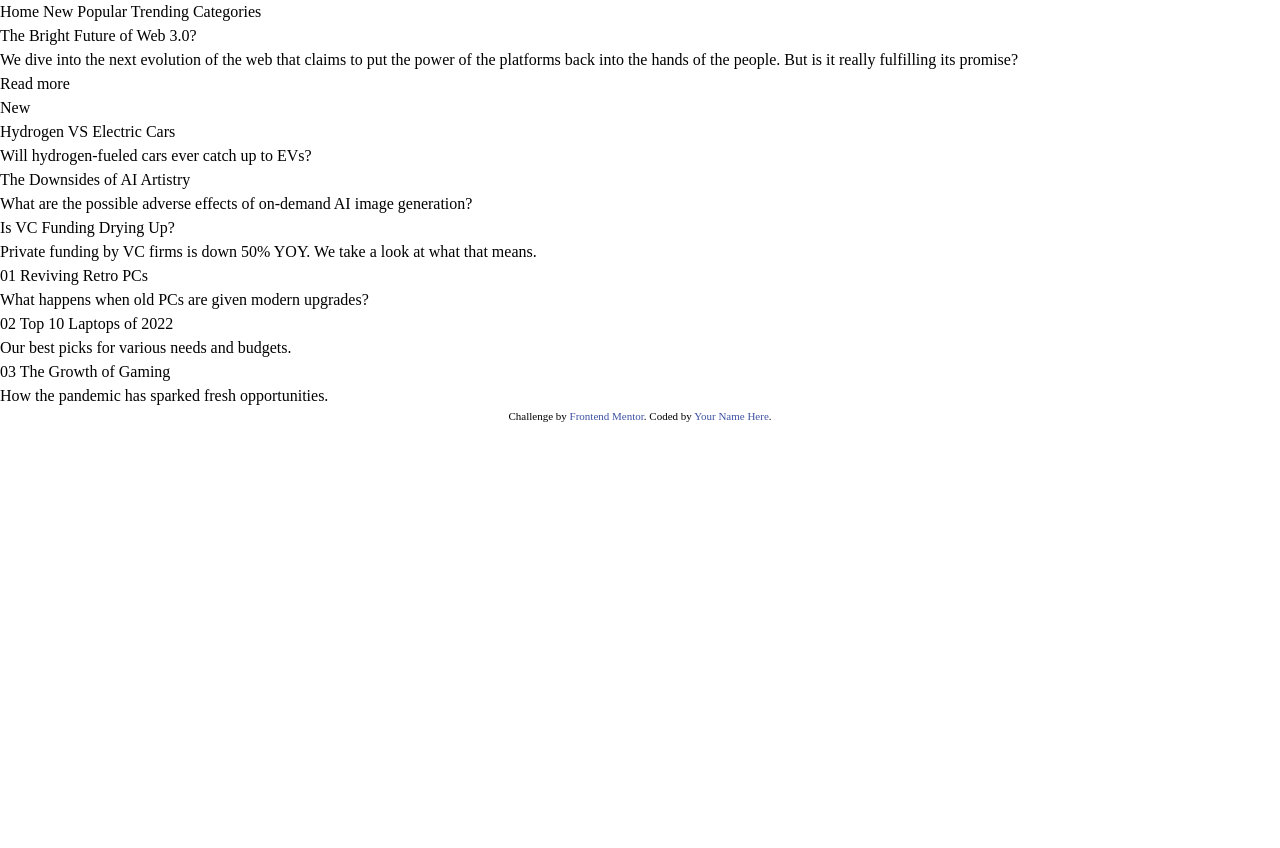
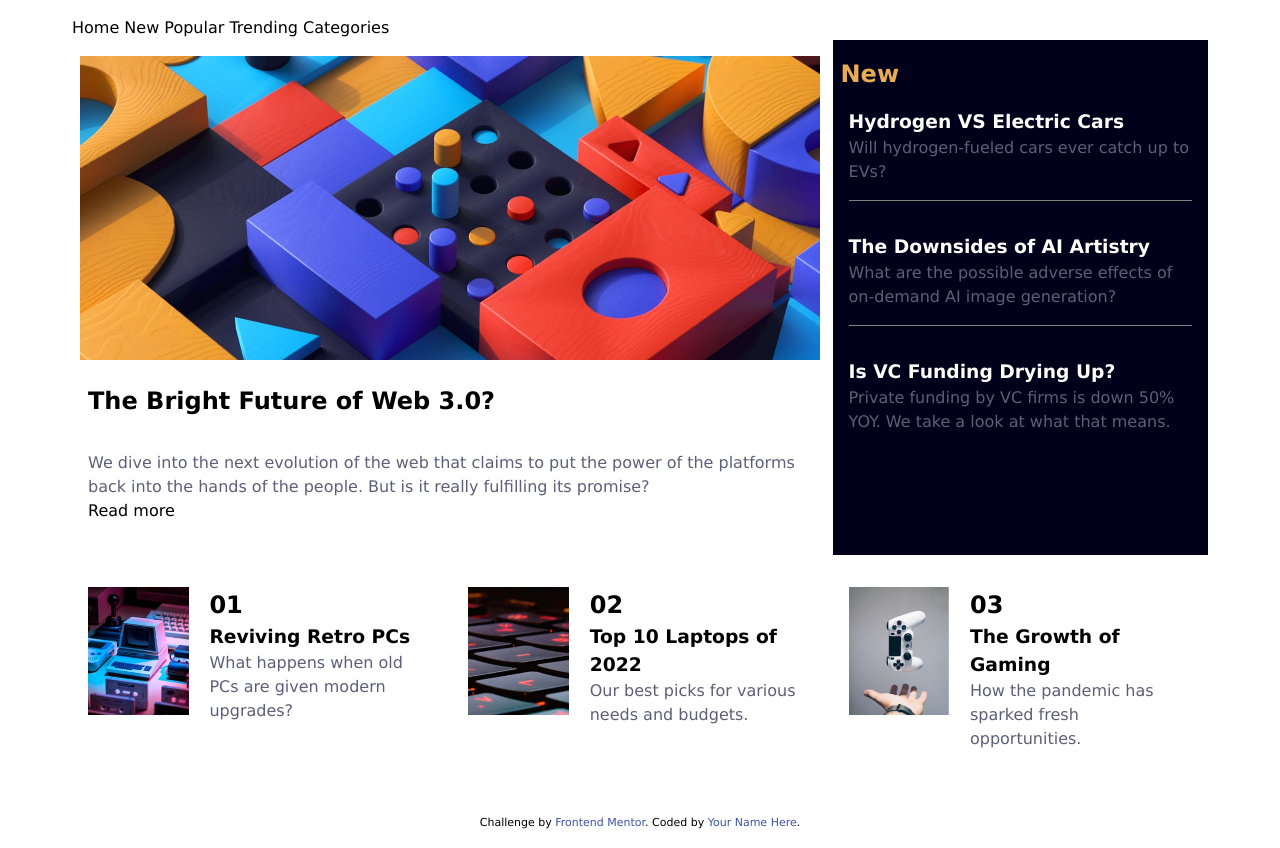
Before and after one commit to shardoolsingh/projects-news-homepage-from-frontendmentor, a plain HTML site: page index.html in a window 1280 px wide. Before the commit the page ends 800 px from the top, so only its background shows below. Drawn offline with Linux system fonts and the light colour scheme.

Commit message:
updated the content further and provided a basic layout using grids

```diff
--- a/index.html
+++ b/index.html
@@ -8,12 +8,10 @@
   <link rel="stylesheet" href="style.css">
 
   <title>Frontend Mentor | News homepage</title>
-
-
-
 </head>
 <body>
 
+ <div class="wrapper-primary">
   <section class="header">
     Home
     New
@@ -24,48 +22,73 @@
 
   <section class="main">
     <div class="main-main">
-      The Bright Future of Web 3.0?
-
+      <picture>
+        <source media="(max-width: 599px)" srcset="/assets/images/image-web-3-mobile.jpg">
+        <source media="(min-width: 600px)" srcset="/assets/images/image-web-3-desktop.jpg">
+        <img src="/assets/images/image-web-3-desktop.jpg" alt="hero image">
+      </picture>
+      <div>
+        <h1>The Bright Future of Web 3.0?</h1>
+      </div>
+      <div>
         <p>We dive into the next evolution of the web that claims to put the power of the platforms back into the hands of the people.
           But is it really fulfilling its promise?</p>
 
         Read more
       </div>
+    </div>
+
     <div class="main-aside">
-      New
+      <h2>New</h2>
 
       <div class="aside-item-1">
-        Hydrogen VS Electric Cars
+        <h3>Hydrogen VS Electric Cars</h3>
         <p>Will hydrogen-fueled cars ever catch up to EVs?</p>
       </div>
       <div class="aside-item-2">
-        The Downsides of AI Artistry
+        <h3>The Downsides of AI Artistry</h3>
         <p>What are the possible adverse effects of on-demand AI image generation?</p>
       </div>
       <div class="aside-item-3">
-        Is VC Funding Drying Up?
+        <h3>Is VC Funding Drying Up?</h3>
         <p>Private funding by VC firms is down 50% YOY. We take a look at what that means.</p>
       </div>
     </div>
   </section>
 
   <section class="news">
-    <div class="news-item-1">
-      01
-      Reviving Retro PCs
+    <div class="news-items">
+      <div class="news-items-img">
+        <img src="/assets/images/image-retro-pcs.jpg" alt="retro PCs image">
+      </div>
+      <div class="news-items-info">
+        <h2>01</h2>
+        <h3>Reviving Retro PCs</h3>
         <p>What happens when old PCs are given modern upgrades?</p>
       </div>
-    <div class="news-item-2">
-      02
-      Top 10 Laptops of 2022
+    </div>
+    <div class="news-items">
+      <div class="news-items-img">
+        <img src="/assets/images/image-top-laptops.jpg" alt="top laptops image">
+      </div>
+      <div class="news-items-info">
+        <h2>02</h2>
+        <h3>Top 10 Laptops of 2022</h3>
         <p>Our best picks for various needs and budgets.</p>
       </div>
-    <div class="news-item-3">
-      03
-      The Growth of Gaming
+    </div>
+    <div class="news-items">
+      <div class="news-items-img">
+        <img src="/assets/images/image-gaming-growth.jpg" alt="growth of gaming image">
+      </div>
+      <div class="news-items-info">
+        <h2>03</h2>
+        <h3>The Growth of Gaming</h3>
         <p>How the pandemic has sparked fresh opportunities.</p>
       </div>
+    </div>
   </section>
+ </div>
 
   <div class="attribution">
     Challenge by <a href="https://www.frontendmentor.io?ref=challenge" target="_blank">Frontend Mentor</a>.
--- a/style.css
+++ b/style.css
@@ -10,8 +10,62 @@
 body{
     font-size: 16px;
     line-height: 1.5;
+    font-family: Verdana, Geneva, Tahoma, sans-serif;
 }
 
+/**** for responsive imgages ****/
+img{
+    max-width: 100%;
+    height: auto;
+}
+
+p{
+    color: hsl(236, 13%, 42%);
+}
+
+div{
+    padding: 1rem .5rem;
+}
+
+.wrapper-primary{
+    width: 90%;
+    margin: 0 auto;
+}
+
+.main-aside{
+    background-color: hsl(240, 100%, 5%);
+}
+
+.main-aside h2{
+    color: hsl(35, 77%, 62%);
+}
+
+.main-aside h3{
+    color: hsl(36, 100%, 99%);
+}
+
+.main-aside p{
+    border-bottom: 1px solid gray;
+    padding-bottom: 1rem;
+}
+
+.aside-item-3 p{
+    border-bottom: unset;
+}
+
+.news-items{
+    display: grid;
+    grid-template-columns: repeat(3, 1fr);
+    gap: .3rem;
+}
+
+.news-items-img{
+    grid-column: span 1;
+}
+
+.news-items-info{
+    grid-column: span 2;
+}
 /********* frontent atttribuition default style *****************/
 .attribution{
     font-size: 11px; text-align: center;
@@ -19,4 +73,23 @@ body{
 
 .attribution a{
         color: hsl(228, 45%, 44%);
+}
+
+
+
+/******** media queries ************/
+@media only screen and (min-width: 960px){
+    .main, .news{
+        display: grid;
+        grid-template-columns: repeat(3, 1fr);
+        gap: .3rem;
     }
+
+    .main-main{
+        grid-column: span 2;
+    }
+
+    .main-aside{
+        grid-column: span 1;
+    }
+}
```
Lines whose indentation alone changed are shown as unchanged.
